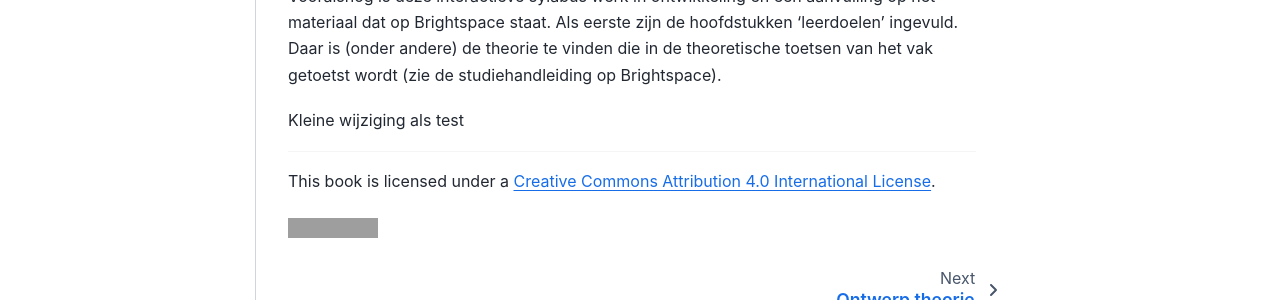
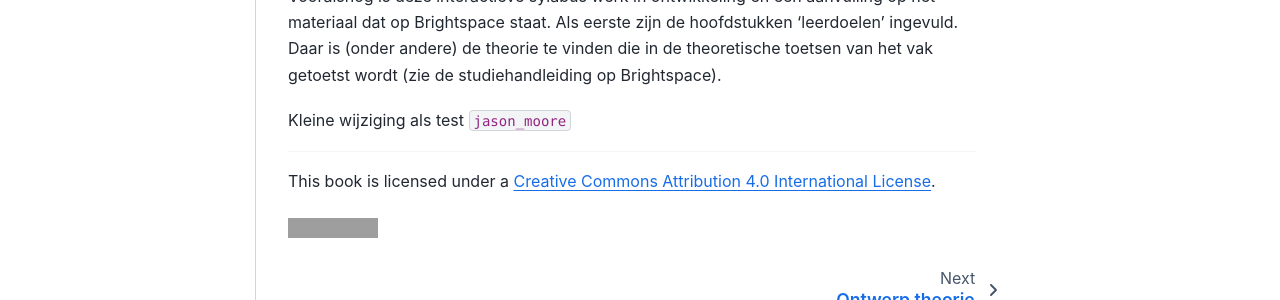
Before and after one commit to bafl1971/Design-Engineering-voor-Fysici-Dictaat, a Jupyter Book: the page built from book/intro.md, in a window 1280 px wide and 970 px high. Shown: the part 570-870 px from the top of the window. Built offline with Jupyter Book 1.0.4 settings and Sphinx 7.4.7 and the Sphinx Book theme 1.1.4, drawn with Linux system fonts in a browser that asks for light colours; comment, search, counter and statistics services are not loaded; cross-references to code outside the pages are shown as plain code; grey boxes are pictures that could not be loaded.

Commit message:
Update intro.md
getting there

```diff
--- a/book/intro.md
+++ b/book/intro.md
@@ -10,7 +10,7 @@ Dit interactieve boek vormt samen met de studie-handleiding, het materiaal op Br
 Vooralsnog is deze interactieve sylabus werk in ontwikkeling en een aanvulling op het materiaal dat op Brightspace staat. Als eerste zijn de hoofdstukken 'leerdoelen' ingevuld. Daar is (onder andere) de theorie te vinden die in de theoretische toetsen van het vak getoetst wordt (zie de studiehandleiding op Brightspace).
 
 
-Kleine wijziging als test
+Kleine wijziging als test {cite:p}`jason_moore`
 
 ---
 
```
